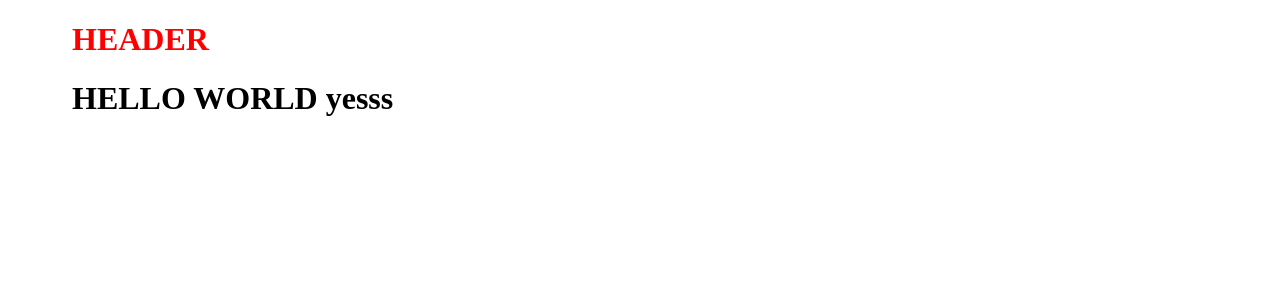
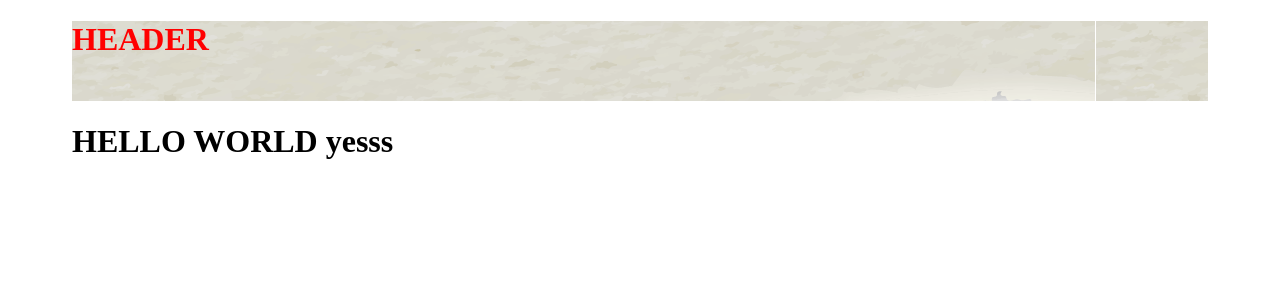
Before and after one commit to bitfede/nova-charta-website, a Next.js app: page / in a window 1280 px wide. Shown: the top 300 px of the page. Built offline with nearby package versions, Linux system fonts and the light colour scheme.

Commit message:
Adds the static image

```diff
--- a/components/Header/Header.js
+++ b/components/Header/Header.js
@@ -2,7 +2,7 @@ import styles from './Header.module.css';
 
 function Header() {
   return (
-    <div className="headerContainer">
+    <div className={styles.headerContainer}>
       <h1 className={styles.headerTitle}>HEADER</h1>
     </div>
   )
--- a/components/Header/Header.module.css
+++ b/components/Header/Header.module.css
@@ -1,5 +1,6 @@
 .headerContainer {
-  background: yellow;
+  background-image: url('/static/img/carta.png');
+  height: 10vh;
 }
 
 .headerTitle {
```
Also changed, not shown: static/img/carta.png (added), 1 other file (tests, documents, lock files or other folders).
